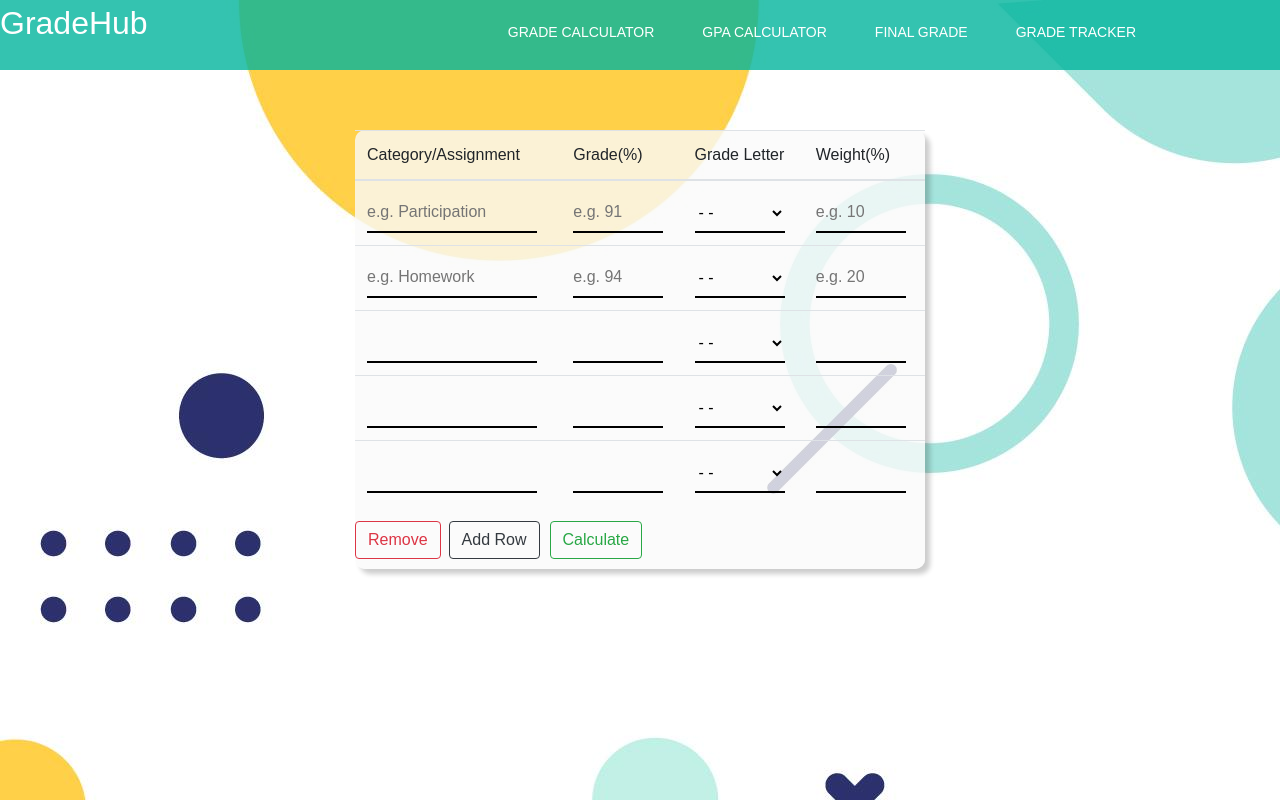
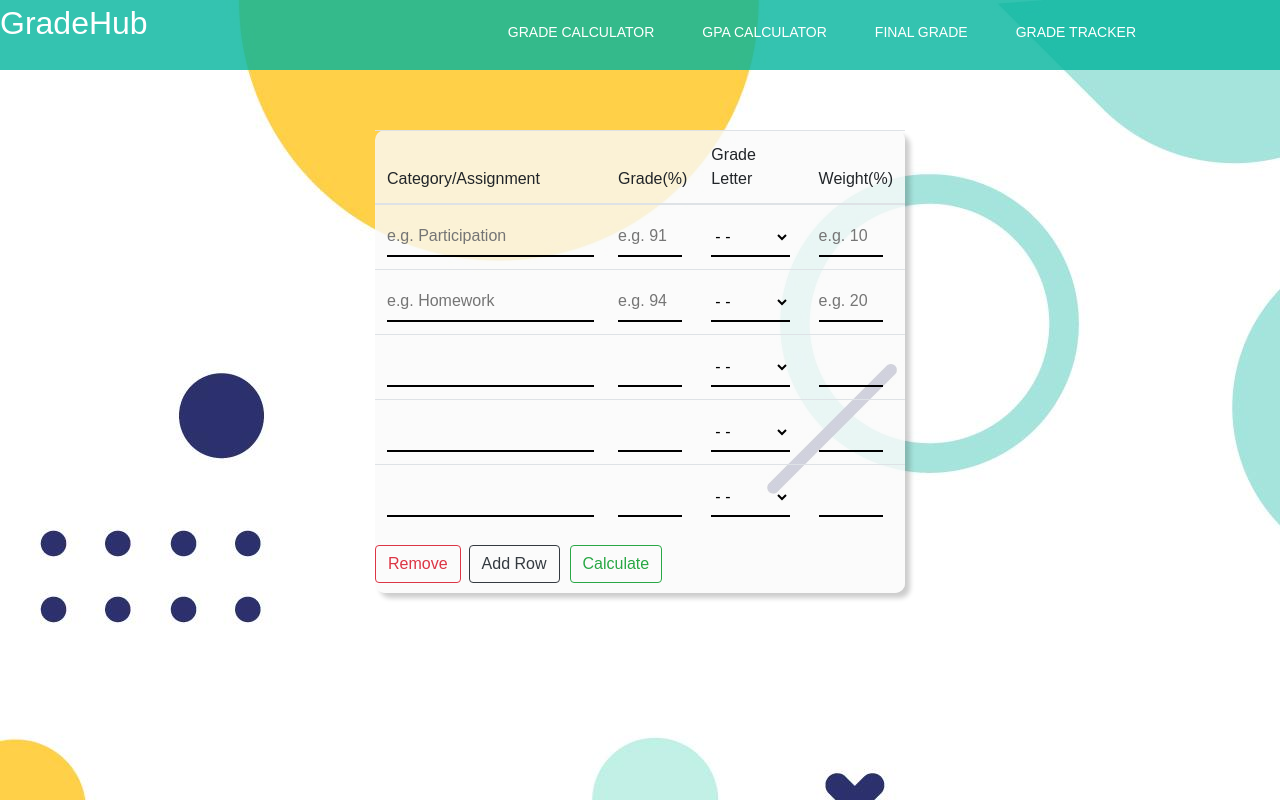
Before and after one commit to KashBoi7/GradeCalculatorWeb, a Vue app in the folder frontend/: page /gradecalc in a window 1280 px wide. Built offline with nearby package versions, Linux system fonts and the light colour scheme.

Commit message:
Update GradeCalc.vue

```diff
--- a/frontend/src/components/GradeCalc.vue
+++ b/frontend/src/components/GradeCalc.vue
@@ -31,7 +31,7 @@
                       <input @change='getLetter(index-1)' v-else class="small-box box " v-model.lazy="grade[index-1]" type="number" min="0" max="300">
                     </td>
                     <td scope="col">
-                      <select @change='getPercent(index-1)' v-if="index == 1" class="small-box box" v-model="grade_letter[index-1]" >
+                      <select @change='getPercent(index-1)' v-if="index == 1" class="selectbox box" v-model="grade_letter[index-1]" >
                         <option  :value="blank" selected>- -</option>
                         <option>A+</option>
                         <option>A</option>
@@ -47,7 +47,7 @@
                         <option>D-</option>
                         <option>F</option>
                       </select>
-                      <select @change='getPercent(index-1)' v-else-if="index == 2" class="small-box box" v-model="grade_letter[index-1]">
+                      <select @change='getPercent(index-1)' v-else-if="index == 2" class="selectbox box" v-model="grade_letter[index-1]">
                         <option :value="blank" selected>- -</option>
                         <option>A+</option>
                         <option>A</option>
@@ -63,7 +63,7 @@
                         <option>D-</option>
                         <option>F</option>
                       </select>
-                      <select @change='getPercent(index-1)' v-else class="small-box box" v-model="grade_letter[index-1]">
+                      <select @change='getPercent(index-1)' v-else class="selectbox box" v-model="grade_letter[index-1]">
                         <option :value='blank' selected >- -</option>
                         <option>A+</option>
                         <option>A</option>
@@ -322,9 +322,9 @@ section {
   }
 }
  .mid-box {
-    max-width: 570px;
+    max-width: 530px;
     height: fit-content;
-    min-width: 550px;
+    min-width: 490px;
     border-radius: 10px;
     background-color: rgba(250, 250, 250,0.8);
     vertical-position: relative;
@@ -412,8 +412,7 @@ section {
   border: none;
   border-bottom: 2px solid black;
   height: 40px;
-  max-width: 170px;
-  min-width:90px;
+  max-width: 100%;
   outline: 0;
   font-size: 16px;
 }
@@ -427,6 +426,9 @@ section {
   border-bottom: 2px solid rgb(0, 217, 177);
 }
 .small-box{
-  max-width: 90px;
+  max-width: 100%;
+}
+.selectbox{
+  width: 95%;
 }
 </style>
```
